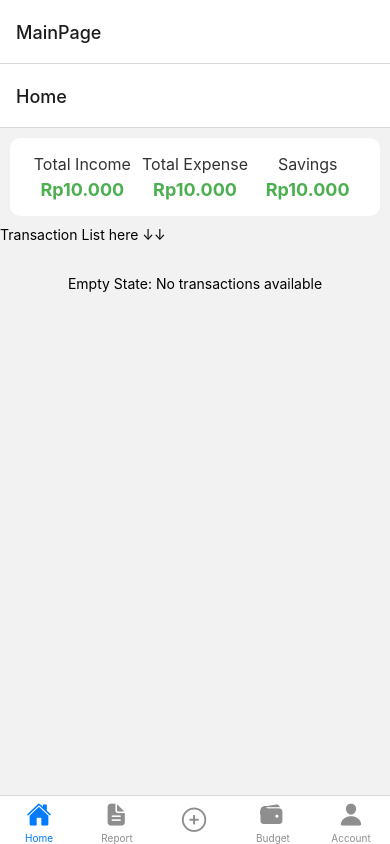
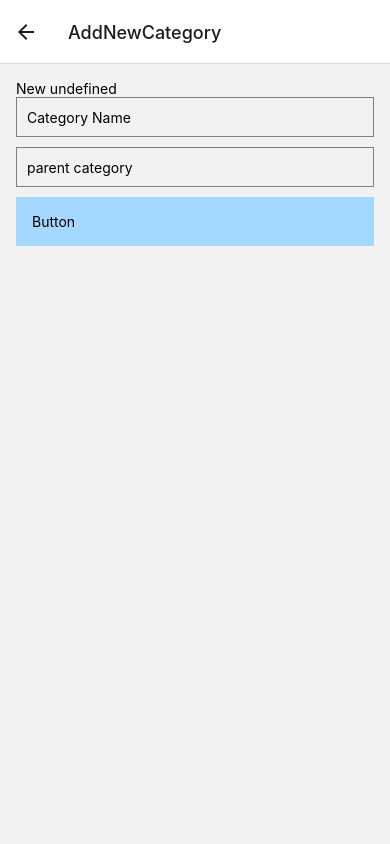
Before and after one commit to riwaldo14/spendWise, a React Native app: screen /AddNewCategory in a window 390 px wide. Built offline with nearby package versions, Linux system fonts and the light colour scheme.

Commit message:
adding add new category page

```diff
--- a/App.js
+++ b/App.js
@@ -17,6 +17,7 @@ import TransactionContextProvider from "./store/transaction-context";
 import CategoryListScreen from "./src/screens/CategoryListScreen";
 import SelectCategoryScreen from "./src/screens/SelectCategoryScreen";
 import CategoryContextProvider from "./store/category-context";
+import AddNewCategoryScreen from "./src/screens/AddNewCategoryScreen";
 
 const Stack = createNativeStackNavigator();
 
@@ -131,6 +132,10 @@ export default function App() {
               name="SelectCategory"
               component={SelectCategoryScreen}
             />
+            <Stack.Screen
+              name="AddNewCategory"
+              component={AddNewCategoryScreen}
+            />
           </Stack.Navigator>
         </NavigationContainer>
       </CategoryContextProvider>
--- /dev/null
+++ b/src/components/CustomButton.js
@@ -0,0 +1,17 @@
+import { Pressable, StyleSheet, Text, View } from "react-native";
+import React from "react";
+
+export default function CustomButton({ label, onPress }) {
+  return (
+    <Pressable style={styles.buttonContainer} onPress={onPress}>
+      <Text>{label}</Text>
+    </Pressable>
+  );
+}
+
+const styles = StyleSheet.create({
+  buttonContainer: {
+    padding: 16,
+    backgroundColor: "#a5d8ff",
+  },
+});
--- /dev/null
+++ b/src/screens/AddNewCategoryScreen.js
@@ -0,0 +1,35 @@
+import { StyleSheet, Text, View } from "react-native";
+import React, { useState } from "react";
+import InputField from "../components/InputField";
+import CustomButton from "../components/CustomButton";
+
+export default function AddNewCategoryScreen({ route }) {
+  const newCategoryType = route.params?.categoryType;
+
+  const [categoryName, setCategoryName] = useState("");
+  const [parentCategory, setParentCategory] = useState("");
+
+  return (
+    <View style={styles.container}>
+      <Text>{"New " + newCategoryType}</Text>
+      <InputField
+        placeholder={"Category Name"}
+        value={categoryName}
+        onChangeText={(text) => setCategoryName(text)}
+      />
+      <InputField placeholder={"parent category"} />
+      <CustomButton
+        onPress={() => {
+          console.log(categoryName);
+        }}
+        label={"Button"}
+      />
+    </View>
+  );
+}
+
+const styles = StyleSheet.create({
+  container: {
+    margin: 16,
+  },
+});
--- a/src/screens/CategoryListScreen.js
+++ b/src/screens/CategoryListScreen.js
@@ -1,11 +1,12 @@
-import { StyleSheet, Text, View } from "react-native";
+import { Button, StyleSheet, Text, View } from "react-native";
 import React, { useContext } from "react";
+import CustomButton from "../components/CustomButton";
 
 // import { CategoryContext } from "../../store/category-context";
 
 // const CategoryCtx = useContext(CategoryContext);
 
-export default function CategoryListScreen({ data, categoryType }) {
+export default function CategoryListScreen({ data, categoryType, navigation }) {
   // Filter the data based on the categoryType
   const filteredData = data.filter(
     (category) => category.categoryType === categoryType
@@ -13,7 +14,14 @@ export default function CategoryListScreen({ data, categoryType }) {
 
   return (
     <View style={styles.listContainer}>
+      <CustomButton
+        label={"add new " + categoryType}
+        onPress={() =>
+          navigation.navigate("AddNewCategory", { categoryType: categoryType })
+        }
+      />
       {filteredData.map((category, index) => (
+        <>
           <View
             key={category.id}
             style={[styles.categoryItem, index !== 0 && { marginTop: 16 }]}
@@ -33,6 +41,7 @@ export default function CategoryListScreen({ data, categoryType }) {
               </View>
             )}
           </View>
+        </>
       ))}
     </View>
   );
--- a/src/screens/SelectCategoryScreen.js
+++ b/src/screens/SelectCategoryScreen.js
@@ -7,7 +7,7 @@ import CategoryContextProvider, {
   CategoryContext,
 } from "../../store/category-context";
 
-export default function SelectCategoryScreen() {
+export default function SelectCategoryScreen({ navigation }) {
   // Create a Tab navigator
   const Tab = createMaterialTopTabNavigator();
 
@@ -16,13 +16,18 @@ export default function SelectCategoryScreen() {
       <CategoryListScreen
         data={CategoryCtx.categories}
         categoryType="Expense"
+        navigation={navigation}
       />
     );
   };
 
   const IncomeScreen = () => {
     return (
-      <CategoryListScreen data={CategoryCtx.categories} categoryType="Income" />
+      <CategoryListScreen
+        data={CategoryCtx.categories}
+        categoryType="Income"
+        navigation={navigation}
+      />
     );
   };
 
@@ -31,6 +36,7 @@ export default function SelectCategoryScreen() {
       <CategoryListScreen
         data={CategoryCtx.categories}
         categoryType="Debt/Loan"
+        navigation={navigation}
       />
     );
   };
```
Lines whose indentation alone changed are shown as unchanged.
